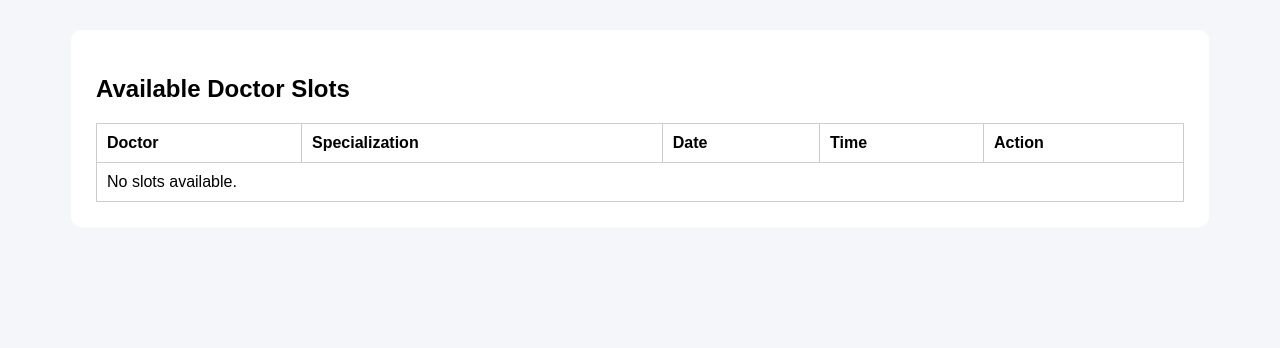
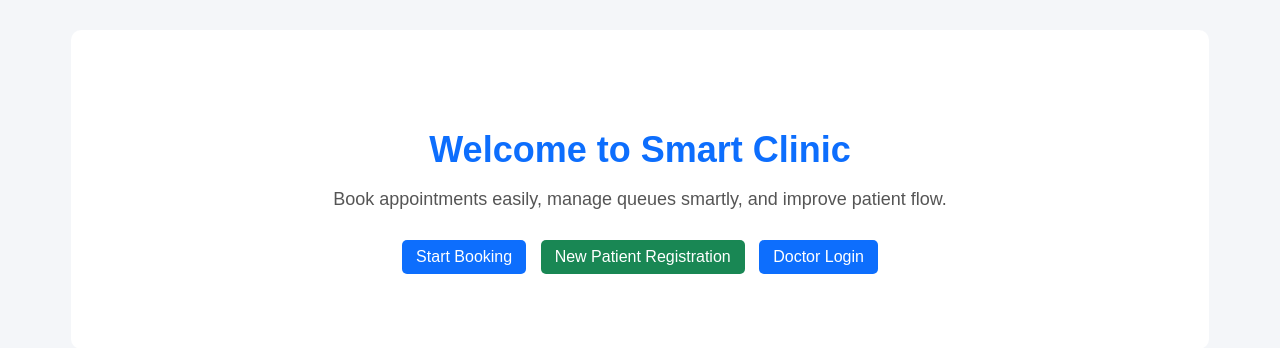
Before and after one commit to rupalirudresh-18/Clinic-appointment-system, a Django app: page / in a window 1280 px wide. Shown: the part 48-396 px from the top of the page. Run offline with Django 5.2, Linux system fonts and the light colour scheme; data that the repository does not hold is empty.

Commit message:
Landing page updated

```diff
--- a/dashboard/urls.py
+++ b/dashboard/urls.py
@@ -2,6 +2,7 @@ from django.urls import path
 from . import views
 
 urlpatterns = [
-    path('', views.home, name='home'),
+    path('', views.welcome, name='welcome'),
+    path('home/', views.home, name='home'),
     path('admin-dashboard/', views.admin_dashboard, name='admin_dashboard'),
 ]
--- a/dashboard/views.py
+++ b/dashboard/views.py
@@ -1,5 +1,8 @@
 from django.shortcuts import render
 from doctors.models import TimeSlot
+
+def welcome(request):
+    return render(request, 'welcome.html')
 
 def home(request):
     is_doctor = request.user.is_authenticated and request.user.groups.filter(name='Doctor').exists()
--- a/templates/base.html
+++ b/templates/base.html
@@ -68,7 +68,7 @@
 </head>
 <body>
     <nav>
-    <a href="{% url 'home' %}">Home</a>
+    <a href="{% url 'welcome' %}">Home</a>
 
     {% if user.is_authenticated %}
         {% if user.groups.all.0.name == 'Patient' %}
--- /dev/null
+++ b/templates/welcome.html
@@ -0,0 +1,17 @@
+{% extends 'base.html' %}
+
+{% block content %}
+<div style="text-align: center; padding: 50px 20px;">
+    <h1 style="color: #0d6efd; font-size: 36px; margin-bottom: 10px;">
+        Welcome to Smart Clinic
+    </h1>
+
+    <p style="font-size: 18px; color: #555; margin-bottom: 30px;">
+        Book appointments easily, manage queues smartly, and improve patient flow.
+    </p>
+
+    <a href="{% url 'login' %}" class="btn" style="margin-right: 10px;">Start Booking</a>
+    <a href="{% url 'register' %}" class="btn btn-success" style="margin-right: 10px;">New Patient Registration</a>
+    <a href="{% url 'login' %}" class="btn style="margin-left: 10px;">Doctor Login</a>
+</div>
+{% endblock %}
```
